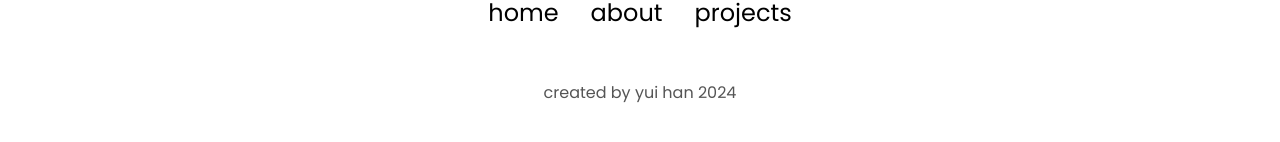
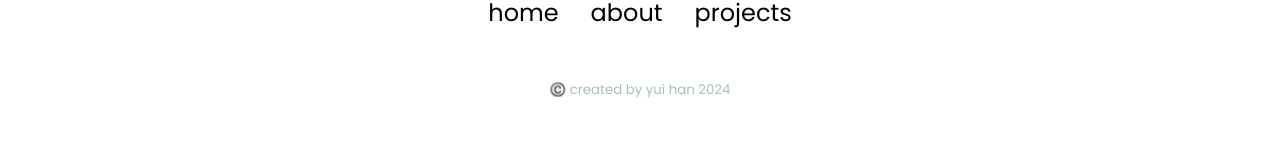
Before and after one commit to antarc0y/antarc0y.github.io, a SvelteKit app: page /about in a window 1280 px wide. Shown: the part 1341-1483 px from the top of the page. Built offline with nearby package versions, Linux system fonts and the light colour scheme.

Commit message:
added a c symbol to footer

```diff
--- a/src/components/footer.svelte
+++ b/src/components/footer.svelte
@@ -11,7 +11,7 @@
 	</nav>
 	<!-- svelte-ignore a11y-img-redundant-alt -->
 
-	<p>created by yui han 2024</p>
+	<p>©️ created by yui han 2024</p>
 </footer>
 
 <style>
@@ -23,4 +23,9 @@
 		font-weight: bold;
 		color: #a2c5ac;
 	}
+
+	p {
+		font-size: smaller;
+		color: #a2c5ac;
+	}
 </style>
```
